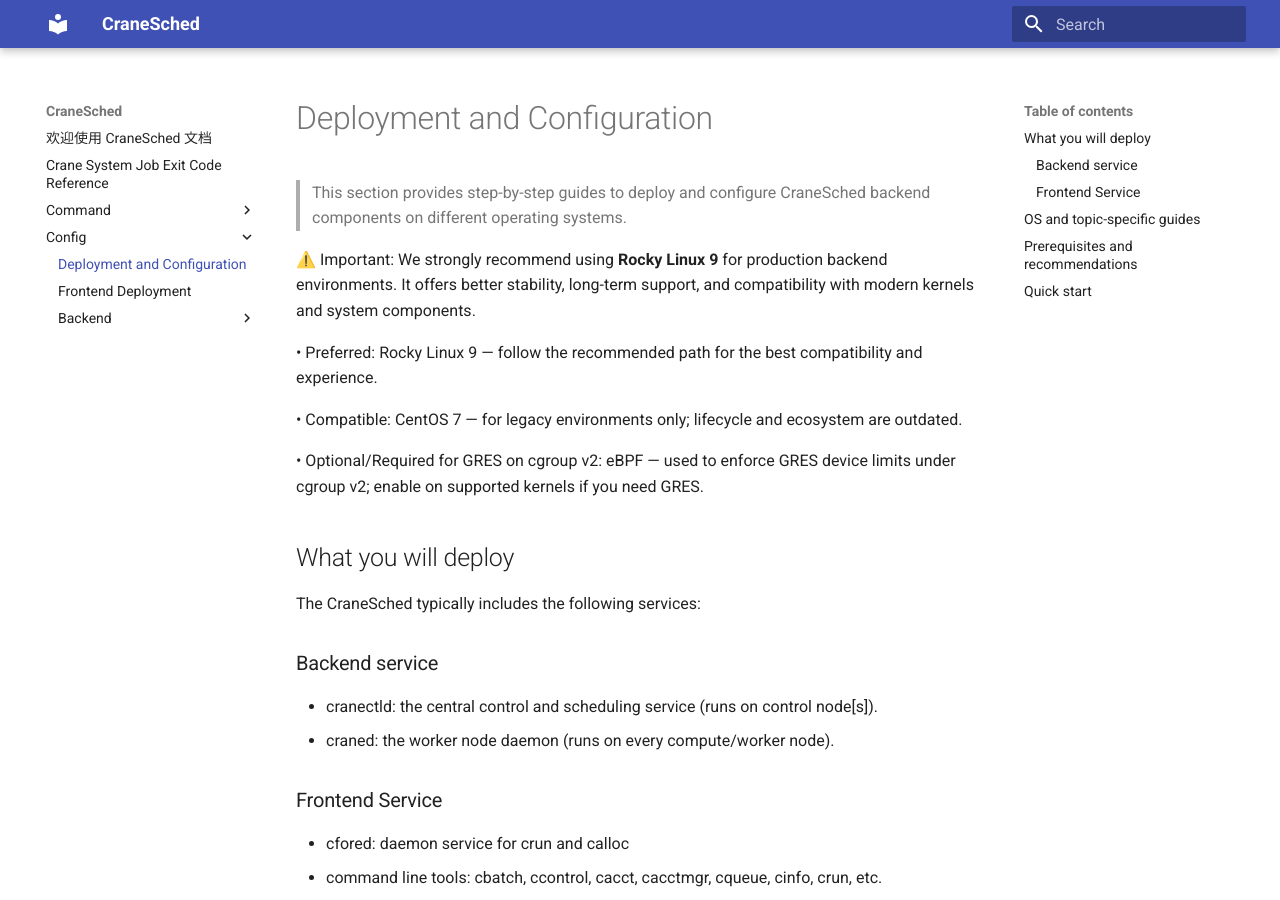
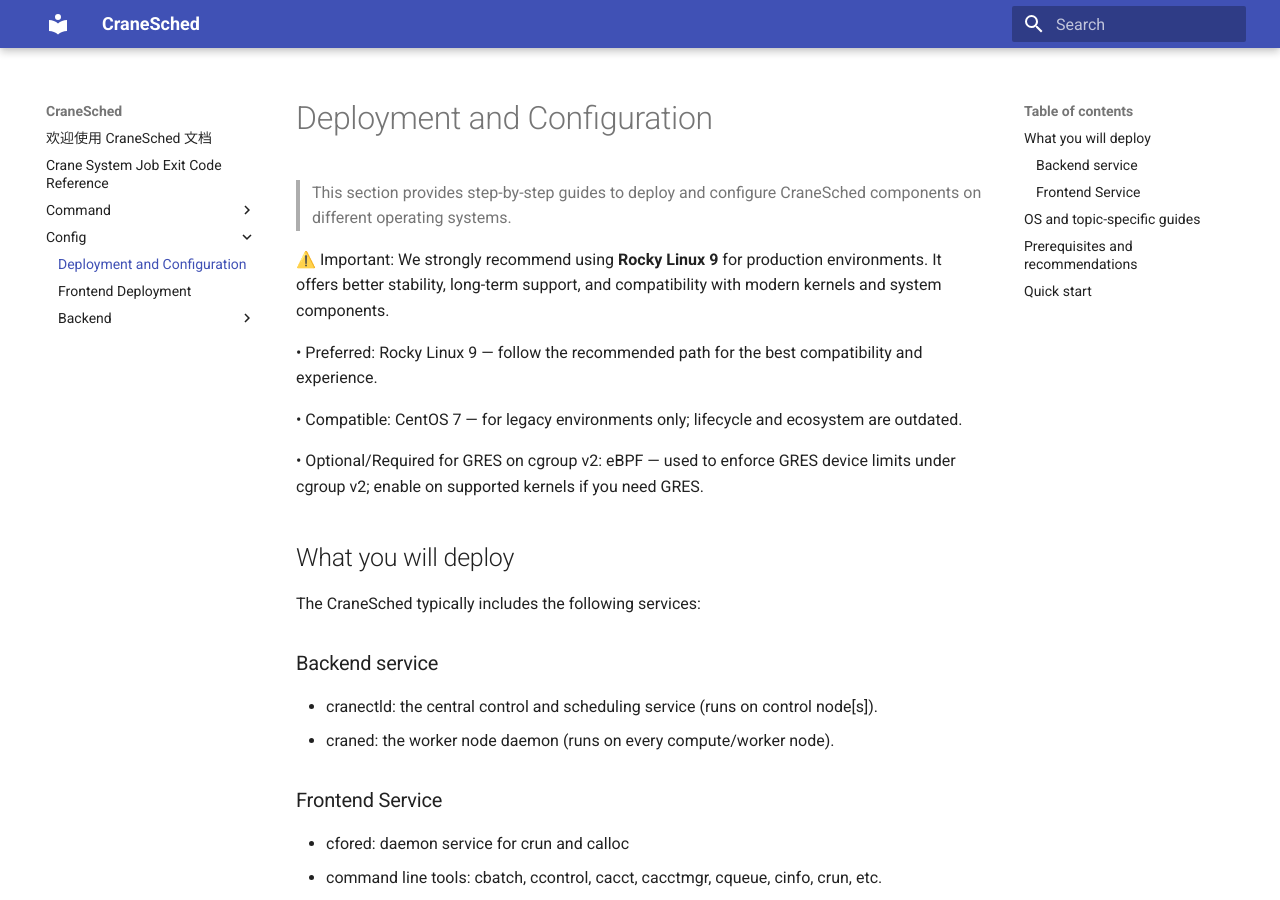
Before and after one commit to PKUHPC/CraneSched, an MkDocs documentation site: the page built from docs/config/index.md, in a window 1280 px wide and 900 px high. Built offline with MkDocs 1.6.1 and Material for MkDocs 9.7.7, drawn with Linux system fonts in a browser that asks for light colours.

Commit message:
fix: Update documentation to clarify deployment instructions and remove backend-specific references

```diff
--- a/docs/config/index.md
+++ b/docs/config/index.md
@@ -1,8 +1,8 @@
 # Deployment and Configuration
 
->This section provides step-by-step guides to deploy and configure CraneSched backend components on different operating systems.
+>This section provides step-by-step guides to deploy and configure CraneSched components on different operating systems.
 
-⚠️ Important: We strongly recommend using **Rocky Linux 9** for production backend environments. It offers better stability, long-term support, and compatibility with modern kernels and system components.
+⚠️ Important: We strongly recommend using **Rocky Linux 9** for production environments. It offers better stability, long-term support, and compatibility with modern kernels and system components.
 
 • Preferred: Rocky Linux 9 — follow the recommended path for the best compatibility and experience.
 
```
